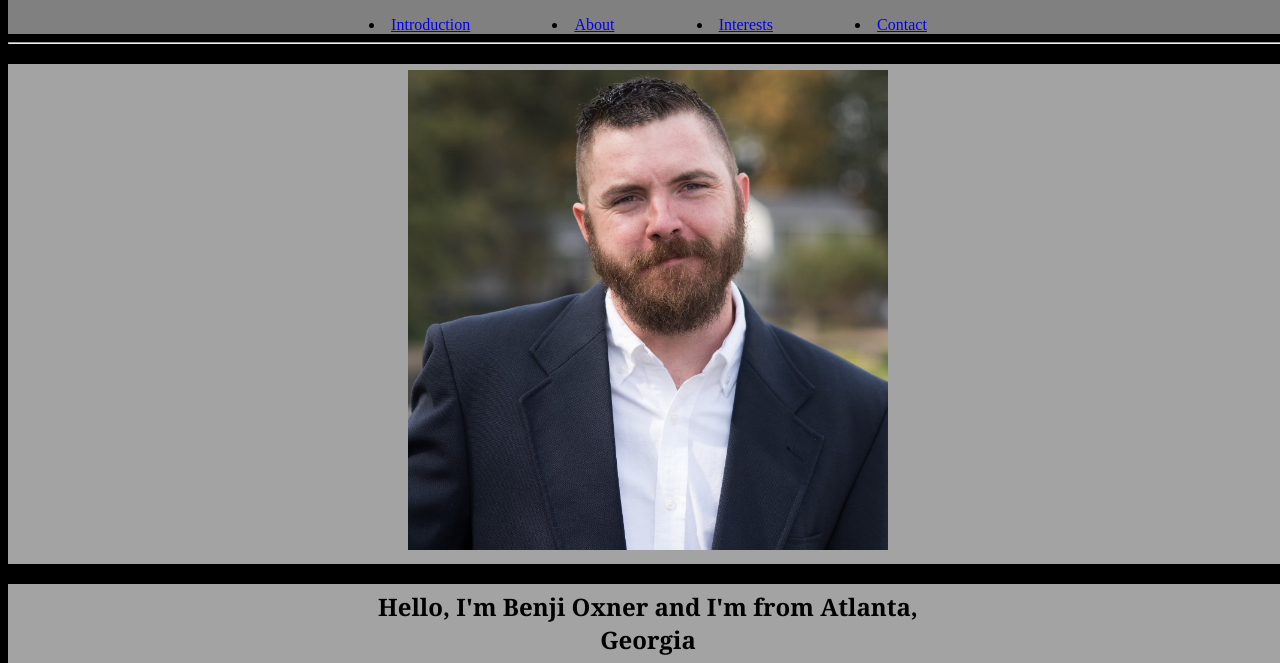
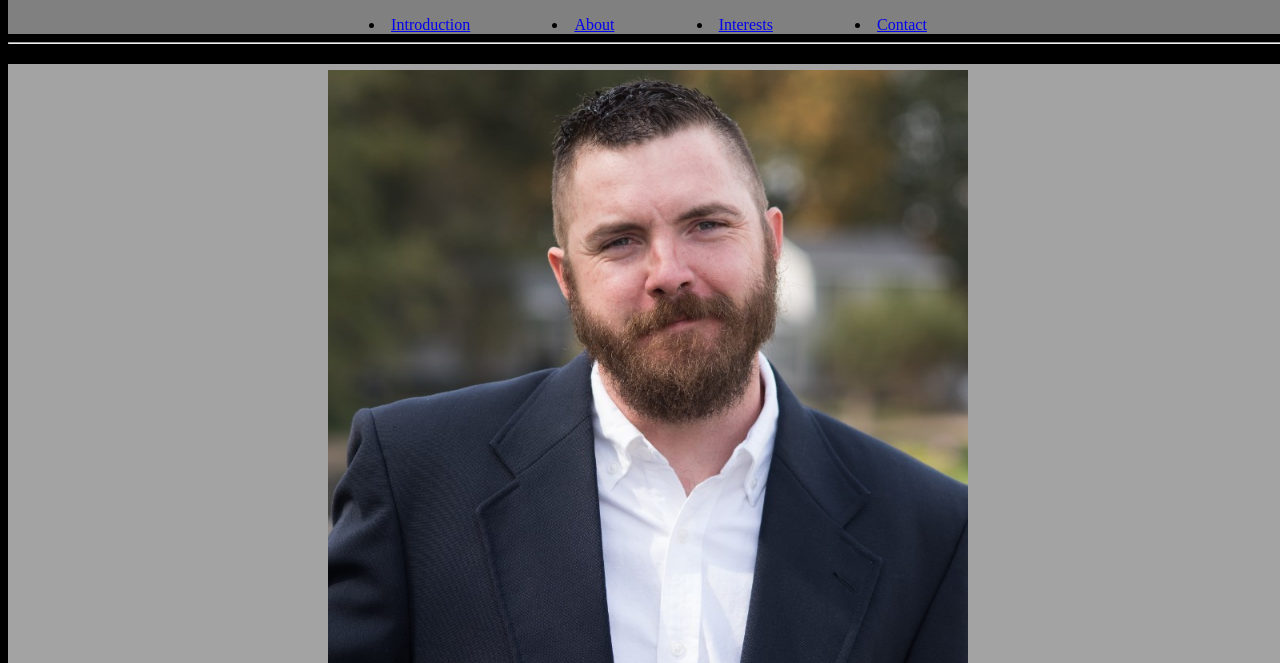
Before and after one commit to OxnerSoftwareSolutions/Portfolio, a plain HTML site: page index.html in a window 1280 px wide. Shown: the part 137-800 px from the top of the page. Drawn offline with Linux system fonts and the light colour scheme.

Commit message:
update picture

```diff
--- a/index.html
+++ b/index.html
@@ -23,7 +23,7 @@
 
         <main>
          <!--Heading 2 (Name and Title)-->
-            <h2><img src="images/Profile-pic.jpg" alt="Benji Profile picture" width=75%></h2>
+            <h2><img src="images/Profile-pic.jpg" alt="Benji Profile picture" width=100%></h2>
             <section id="Introduction">
             <h2>Hello, I'm Benji Oxner and I'm from Atlanta, Georgia</h2></section>
    <hr><!--Horizontal ruler-->
```
